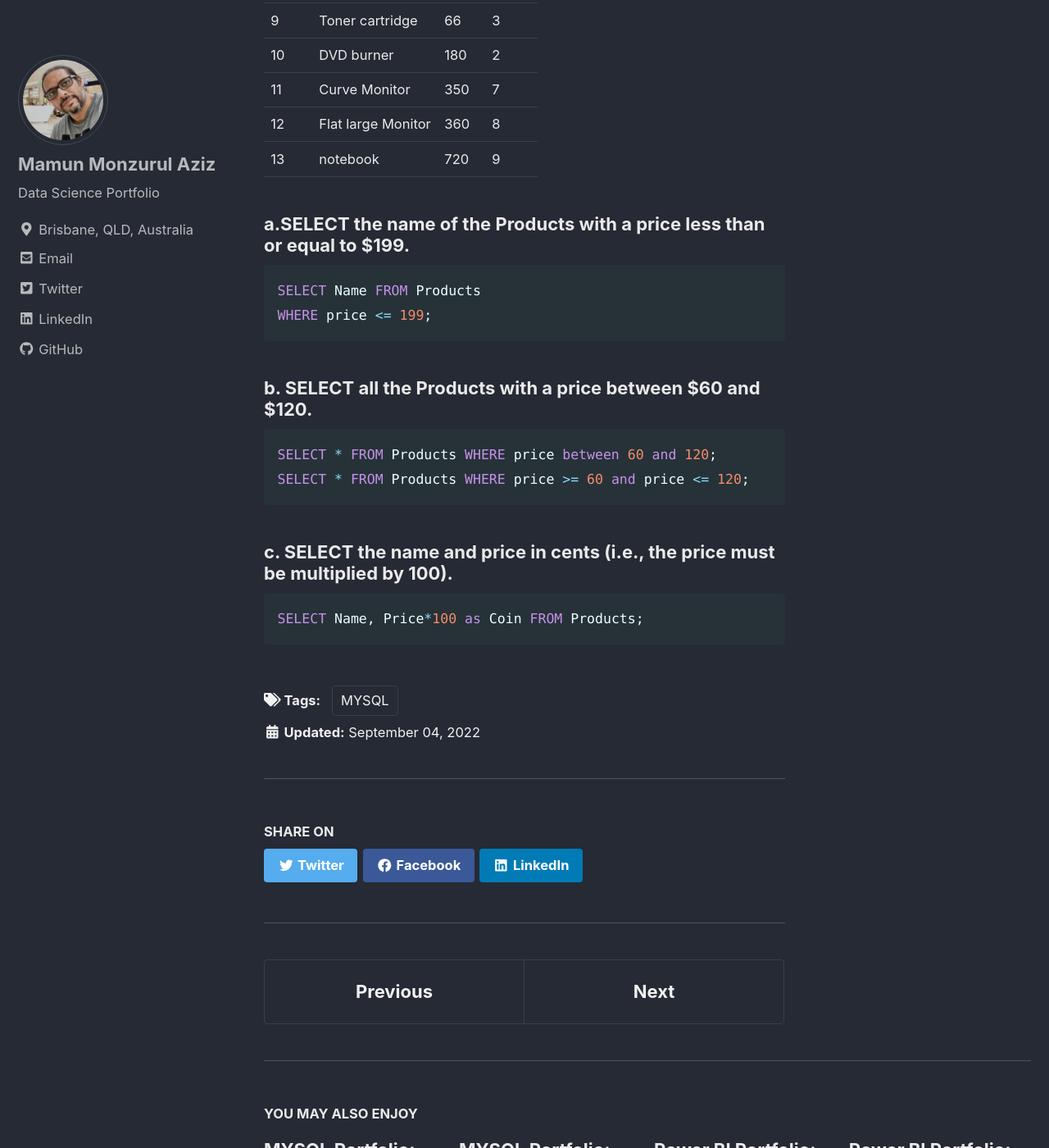
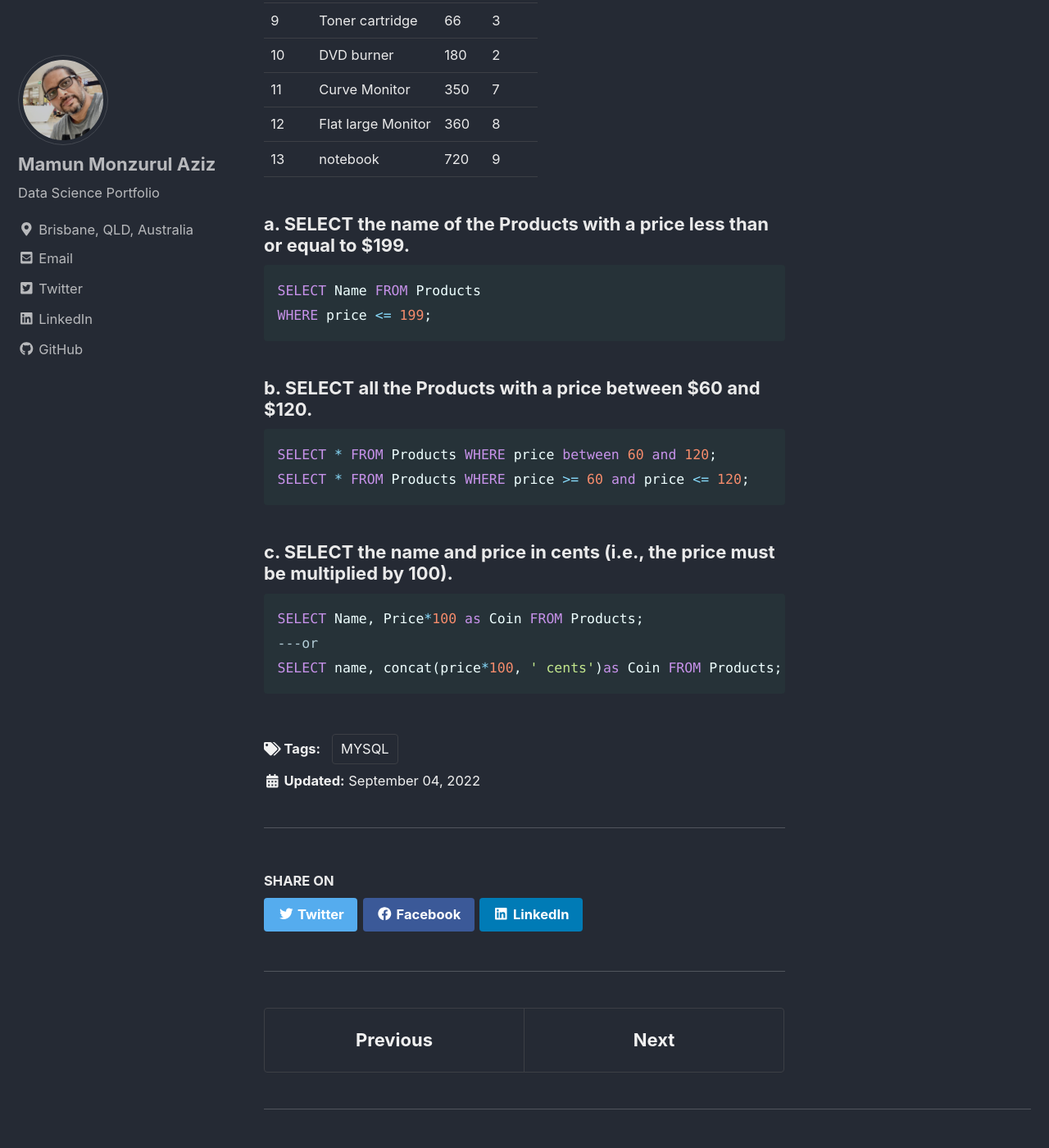
Before and after one commit to mamunmaziz/mamunmaziz.github.io, a Jekyll site: the page built from _posts/2022-09-04-MYSQL Protfolio.md, in a window 1280 px wide and 1400 px high, scrolled down 12942 px. Shown: the whole window at 82% size. Built offline with Jekyll 4.4.1, drawn with Linux system fonts in a browser that asks for light colours; cached includes are drawn as plain includes; nearby versions of some CDN libraries; emoji names are drawn with the system emoji font; some of the changed text lies outside the part shown.

Commit message:
Update 2022-09-04-MYSQL Protfolio.md

````diff
--- a/_posts/2022-09-04-MYSQL Protfolio.md
+++ b/_posts/2022-09-04-MYSQL Protfolio.md
@@ -318,7 +318,7 @@ SELECT *
 | 13   | notebook           | 720   | 9     |
 
 
-### a.SELECT the name of the Products with a price less than or equal to $199.
+### a. SELECT the name of the Products with a price less than or equal to $199.
 ```sql
 SELECT Name FROM Products
 WHERE price <= 199;
@@ -331,4 +331,6 @@ SELECT * FROM Products WHERE price >= 60 and price <= 120;
 ### c. SELECT the name and price in cents (i.e., the price must be multiplied by 100).
 ```sql
 SELECT Name, Price*100 as Coin FROM Products;
+---or
+SELECT name, concat(price*100, ' cents')as Coin FROM Products;
 ```
````
